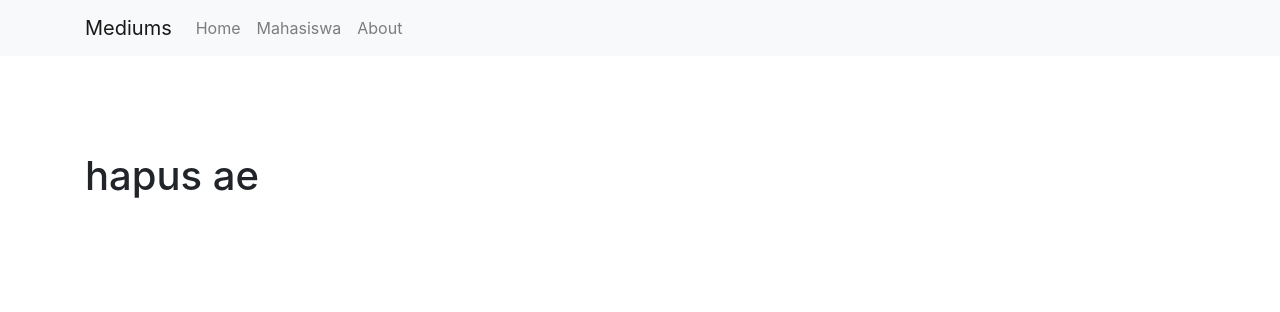
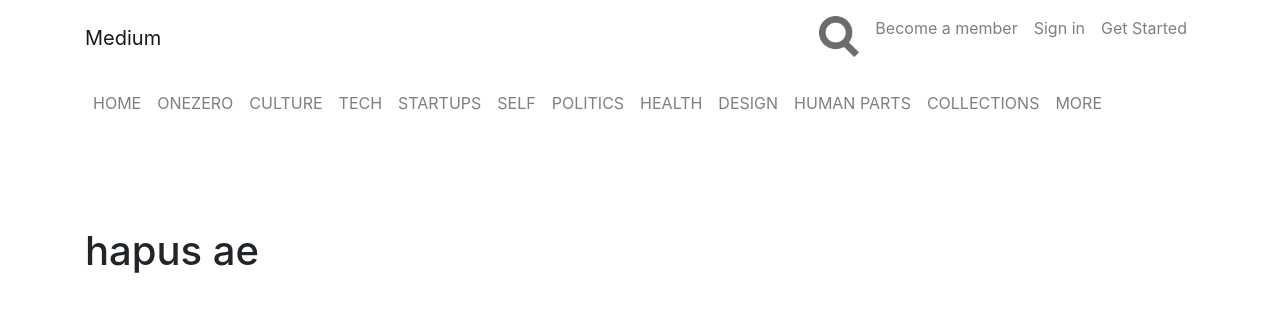
Before and after one commit to masdafaprimaaji/tubeswebpro.medium, a CodeIgniter app: page /Tubes/index.php/home/index in a window 1280 px wide. Shown: the top 312 px of the page. Run offline with CodeIgniter, Linux system fonts and the light colour scheme; some libraries are stand-ins or nearby versions.

Commit message:
header
header modification, maaf baru segini, belum bisa banyak :(

```diff
--- a/application/config/config.php
+++ b/application/config/config.php
@@ -23,7 +23,7 @@
 | a PHP script and you can easily do that on your own.
 |
 */
-$config['base_url'] = 'http://localhost/TP8_1301174161/';
+$config['base_url'] = 'http://localhost/Tubes/';
 
 /*
 |--------------------------------------------------------------------------
--- /dev/null
+++ b/application/views/onezero/index.php
@@ -0,0 +1,4 @@
+<div class="container ">
+    <br><br><br><br>
+    <h1>onezero</h1>
+</div>
--- a/application/views/templates/header.php
+++ b/application/views/templates/header.php
@@ -10,14 +10,84 @@
     <link rel="stylesheet" href="https://stackpath.bootstrapcdn.com/bootstrap/4.2.1/css/bootstrap.min.css" integrity="sha384-GJzZqFGwb1QTTN6wy59ffF1BuGJpLSa9DkKMp0DgiMDm4iYMj70gZWKYbI706tWS" crossorigin="anonymous">
 
     <!-- MY CSS -->
-    <link rel="stylesheet" href="<?= base_url(); ?>/assets/css/style.css">
+    <link rel="stylesheet" href="<?= base_url(); ?>assets/css/style.css">
 
     <title><?php echo $judul ?></title>
 </head>
 
 <body>
 
-    <nav class="navbar navbar-expand-lg navbar-light bg-light">
+    <nav class="navbar navbar-expand-sm bg-white navbar-light">
+        <div class="container">
+            <!-- Brand/logo -->
+            <a class="navbar-brand" href="#">Medium</a>
+
+            <!-- Links -->
+            <ul class="navbar-nav">
+                <li class="nav-item">
+                <a class="nav-link" href="#"><img src="/assets/search.png" alt="Search" style="width:40px;"></a>
+                </li>
+                <li class="nav-item">
+                <a class="nav-link" href="#">Become a member</a>
+                </li>
+                <li class="nav-item">
+                <a class="nav-link" href="#">Sign in</a>
+                </li>
+                <li class="nav-item">
+                <a class="nav-link" href="#">Get Started</a>
+                </li>
+            </ul>
+        </div>
+    </nav>
+
+    <nav class="navbar navbar-expand-md bg-white navbar-light">
+        <!-- Navbar links -->
+        <div class="container">
+            <div class="collapse navbar-collapse" id="collapsibleNavbar">
+                <ul class="navbar-nav">
+                <li class="nav-item">
+                    <a class="nav-link" href="<?= base_url(); ?>home">HOME</a>
+                </li>
+                <li class="nav-item">
+                    <a class="nav-link" href="<?= base_url(); ?>onezero/index.php">ONEZERO</a>
+                </li>
+                <li class="nav-item">
+                    <a class="nav-link" href="<?= base_url(); ?>culture">CULTURE</a>
+                </li>
+                <li class="nav-item">
+                    <a class="nav-link" href="<?= base_url(); ?>tech">TECH</a>
+                </li>
+                <li class="nav-item">
+                    <a class="nav-link" href="<?= base_url(); ?>startups">STARTUPS</a>
+                </li>
+                <li class="nav-item">
+                    <a class="nav-link" href="<?= base_url(); ?>self">SELF</a>
+                </li>
+                <li class="nav-item">
+                    <a class="nav-link" href="<?= base_url(); ?>politics">POLITICS</a>
+                </li>
+                <li class="nav-item">
+                    <a class="nav-link" href="<?= base_url(); ?>health">HEALTH</a>
+                </li>
+                <li class="nav-item">
+                    <a class="nav-link" href="<?= base_url(); ?>design">DESIGN</a>
+                </li>
+                <li class="nav-item">
+                    <a class="nav-link" href="<?= base_url(); ?>humanparts">HUMAN PARTS</a>
+                </li>
+                <li class="nav-item">
+                    <a class="nav-link" href="<?= base_url(); ?>collections">COLLECTIONS</a>
+                </li>
+                <li class="nav-item">
+                    <a class="nav-link" href="<?= base_url(); ?>">MORE</a>
+                </li>
+                </ul>
+            </div>
+        </div>
+    </nav>
+
+
+    <!-- <nav class="navbar navbar-expand-lg navbar-light bg-light">
         <div class="container">
             <a class="navbar-brand" href=<?= base_url(); ?>>Mediums</a>
             <button class="navbar-toggler" type="button" data-toggle="collapse" data-target="#navbarNavAltMarkup" aria-controls="navbarNavAltMarkup" aria-expanded="false" aria-label="Toggle navigation">
@@ -31,5 +101,5 @@
                 </div>
             </div>
         </div>
-    </nav>
+    </nav>  -->
 </body>
--- a/assets/css/style.css
+++ b/assets/css/style.css
@@ -5,3 +5,7 @@
 .navbar-brand{
 	size: 40px;
 }
+
+.nav-link{
+	color: red;
+}
```
Also changed, not shown: assets/search.png (added).
